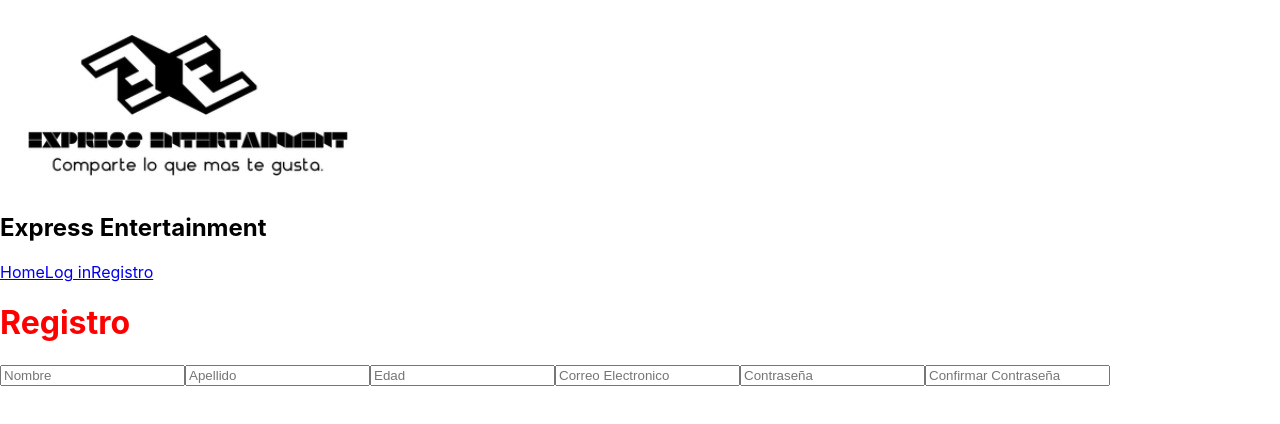
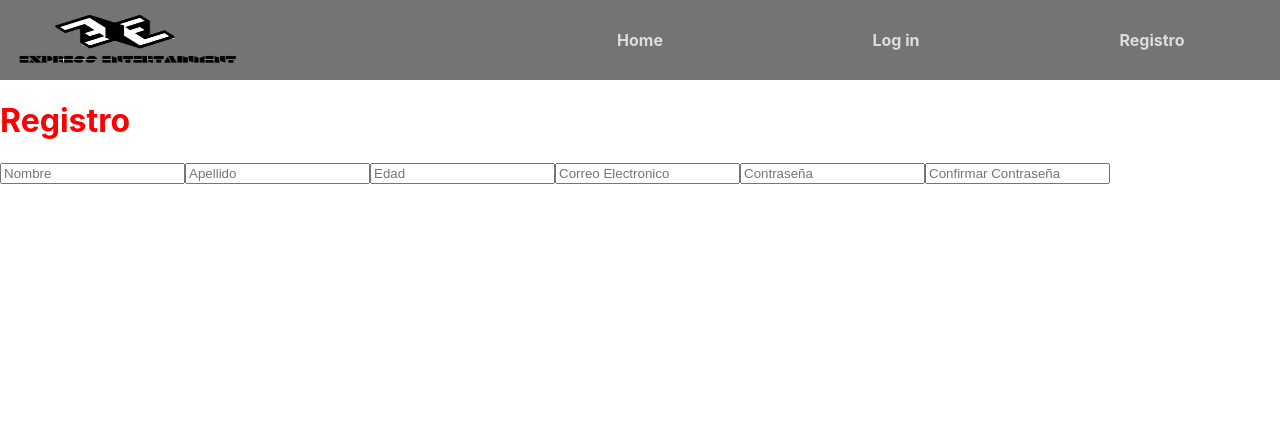
Before and after one commit to moises-ph/stunning-octo-potato, a React (Create React App) app in the folder client/: page /register in a window 1280 px wide. Shown: the top 424 px of the page. Built offline with nearby package versions, Linux system fonts and the light colour scheme.

Commit message:
mini estilos

```diff
--- a/client/src/components/Home.jsx
+++ b/client/src/components/Home.jsx
@@ -2,10 +2,10 @@ import React, { useEffect, useState } from "react";
 import axios from "axios";
 import TopRated from "./TopRated";
 import def from "../imagenes/default.png";
-import github from '../imagenes/icons/github.svg'
-import facebook from '../imagenes/icons/facebook.svg'
-import instagram from '../imagenes/icons/instagram.svg'
-import twitter from '../imagenes/icons/twitter.svg'
+import github from "../imagenes/icons/github.svg";
+import facebook from "../imagenes/icons/facebook.svg";
+import instagram from "../imagenes/icons/instagram.svg";
+import twitter from "../imagenes/icons/twitter.svg";
 import style from "../styles/home.module.css";
 import { NavLink } from "react-router-dom";
 import Nav from "./Nav";
@@ -15,8 +15,11 @@ function Home() {
 
   const theMovies = (res) => {
     setMovies(
-      <div>
+      <div
+        className={res.data.adult === true ? style.none : style.movieContainer}
+      >
         <img
+          className={style.img}
           src={
             res.data.poster_path !== null
               ? `https://www.themoviedb.org/t/p/w220_and_h330_face${res.data.poster_path}`
@@ -44,7 +47,9 @@ function Home() {
   }, []);
   return (
     <>
+      <div className={style.body}>
         <Nav />
+        <h1 className={style.title}>Express Entertainment</h1>
         <main>
           <h3>¿Que trata?</h3>
           <section>
@@ -64,11 +69,26 @@ function Home() {
           <section></section>
         </main>
         <footer>
-        <a href="https://github.com/moises-ph/stunning-octo-potato" target='_blank'><img src={github} /></a>
-        <a href="" target='_blank'><img src={facebook} /></a>
-        <a href="https://www.instagram.com/vitalysnowofficial/" target='_blank'><img src={instagram} /></a>
-        <a href="https://twitter.com/Vitalys_Now" target='_blank'><img src={twitter} /></a>
+          <a
+            href="https://github.com/moises-ph/stunning-octo-potato"
+            target="_blank"
+          >
+            <img src={github} />
+          </a>
+          <a href="" target="_blank">
+            <img src={facebook} />
+          </a>
+          <a
+            href="https://www.instagram.com/vitalysnowofficial/"
+            target="_blank"
+          >
+            <img src={instagram} />
+          </a>
+          <a href="https://twitter.com/Vitalys_Now" target="_blank">
+            <img src={twitter} />
+          </a>
         </footer>
+      </div>
     </>
   );
 }
--- a/client/src/components/Nav.jsx
+++ b/client/src/components/Nav.jsx
@@ -1,19 +1,19 @@
 import React from "react";
+import style from '../styles/nav.module.css'
 import { NavLink } from "react-router-dom";
-import Logo from "../imagenes/logo.jfif"
+import Logo from "../imagenes/logo-fondo.png"
 
 function Nav() {
   return (
     <>
-      <nav>
-        <img src={Logo} alt="" />
-        <h1 className="title">Express Entertainment</h1>
-        <div className="links">
-          <NavLink to='/'>Home</NavLink>
-          <NavLink to="/login" className="link">
+      <nav className={style.nav}>
+        <img src={Logo} className={style.img} alt="" />
+        <div className={style.links}>
+          <NavLink to='/' className={style.link}>Home</NavLink>
+          <NavLink to="/login" className={style.link}>
             Log in
           </NavLink>
-          <NavLink to="/register" className="link registro">
+          <NavLink to="/register" className={style.link}>
             Registro
           </NavLink>
         </div>
--- a/client/src/styles/home.module.css
+++ b/client/src/styles/home.module.css
@@ -0,0 +1,14 @@
+.body{
+  background-color: #222;
+  color: #ddd;
+}
+
+.none{
+  visibility: hidden;
+}
+
+@media screen and (orientation: portrait){
+  .img{
+    width: 100vw;
+  }
+}
--- /dev/null
+++ b/client/src/styles/nav.module.css
@@ -0,0 +1,56 @@
+.nav {
+  background-color: rgba(57, 57, 58, 0.699);
+  display: flex;
+  justify-content: space-between;
+}
+
+.links {
+  display: flex;
+  width: 60%;
+  align-items: center;
+  justify-content: space-evenly;
+}
+
+.link {
+  display: flex;
+  align-items: center;
+  justify-content: center;
+  background-color: transparent;
+  text-decoration: none;
+  font-size: 1rem;
+  width: 100%;
+  height: 100%;
+  font-weight: 700;
+  color: #ddd;
+  cursor: pointer;
+}
+
+.link:hover {
+  transition: 500ms;
+  background-color: #ddd;
+  color: #222;
+}
+
+.img {
+  width: 20vw;
+  height: 10vh;
+}
+
+@media screen and (orientation: portrait) {
+  .nav {
+    width: 100vw;
+    height: auto;
+    display: flex;
+    flex-direction: column;
+    align-items: center;
+  }
+
+  .title {
+    font-size: 1rem;
+  }
+
+  .img {
+    height: auto;
+    width: 90vw;
+  }
+}
```
Also changed, not shown: client/src/imagenes/logo-fondo.png (added), client/src/imagenes/logo-hd.jpg (added). Lines whose indentation alone changed are shown as unchanged.
